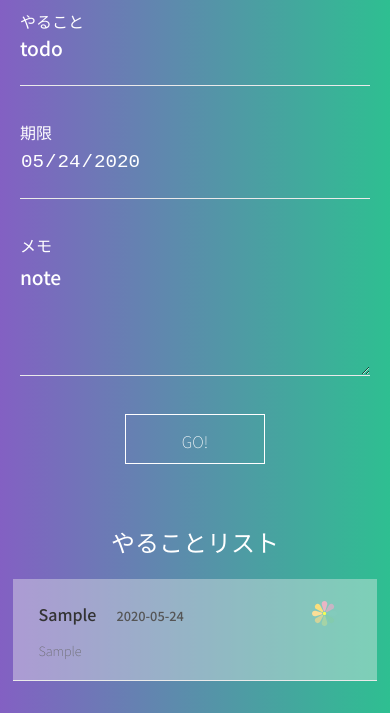
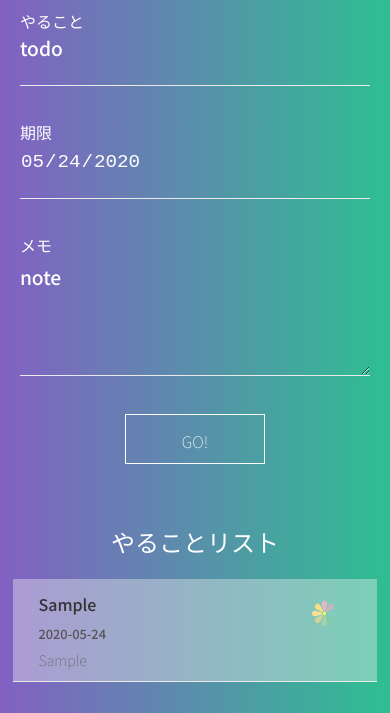
Before and after one commit to honakuma1218/todolist, a plain HTML site: page index.html in a window 390 px wide. Both pictures are taken after typing "Sample", "Sample" into the empty fields and a click on the button "GO!". Shown: the part 131-844 px from the top of the page. Drawn offline with Linux system fonts and the light colour scheme.

Commit message:
これで確定したい！！

```diff
--- a/css/main.css
+++ b/css/main.css
@@ -1,3 +1,6 @@
+.br-sp{
+    display: none;
+}
 .inner1000{
     max-width:1000px;
     margin: 0 auto;
@@ -288,5 +291,19 @@ button:hover span{
     .addedTask{
         margin: 0 auto;
         width: 95%;
+        padding: 10px 100px 10px 25px;
+        line-height: 30px;
+    }
+    .addedTask span{
+        margin: 0;
+    }
+    .addedTask small {
+        font-size: 0.9rem;
+        margin: 0;
+        width: 100%;
+    }
+    .doneTask {
+        line-height: 1.5;
+        padding: 20px;
     }
 }
--- a/js/main.js
+++ b/js/main.js
@@ -38,7 +38,7 @@ doneList.addEventListener('click', e => {
 
 function createTodoList(todoList, task, limit, note=none) {
     if (task.length = 0) return;
-    const html = `<li class="addedTask"><div class="task_name">${task}</div><span>${limit}</span><small>${note}</small><img class="delete" src="img/flower.svg"></li>`;
+    const html = `<li class="addedTask"><div class="task_name">${task}</div><br class=""br-sp><span>${limit}</span><small>${note}</small><img class="delete" src="img/flower.svg"></li>`;
     todoList.innerHTML += html;
 }
 
```
